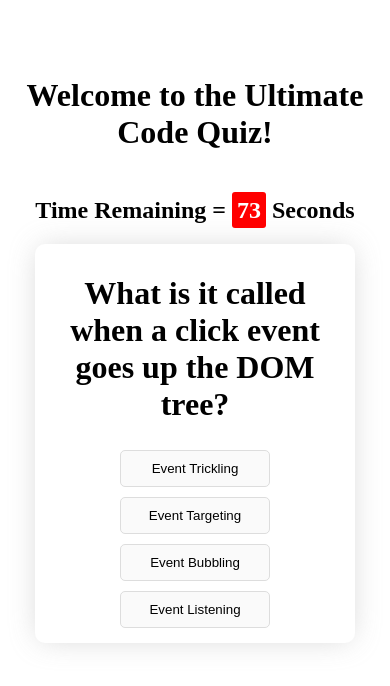
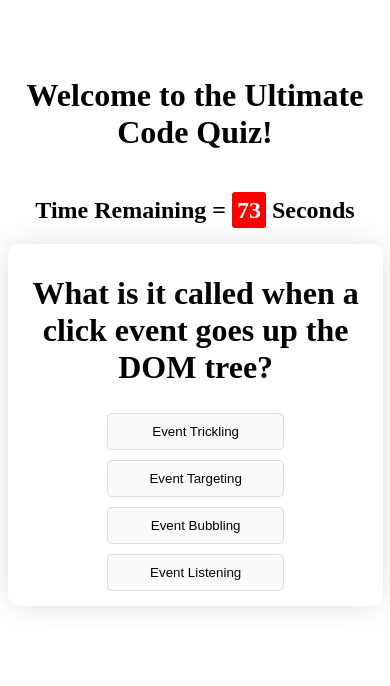
Before and after one commit to abdulhakeemdahir/Ultimate-Code-Quiz, a plain HTML site: page index.html in a window 390 px wide. Both pictures are taken after a click on the button "Start Quiz". Drawn offline with Linux system fonts and the light colour scheme.

Commit message:
Added CSS update

```diff
--- a/Assets/css/style.css
+++ b/Assets/css/style.css
@@ -70,6 +70,6 @@ input {
 
 @media screen and (max-width: 768px) {
   #container {
-    width: 80%;
+    width: 95%;
   }
 }
```
